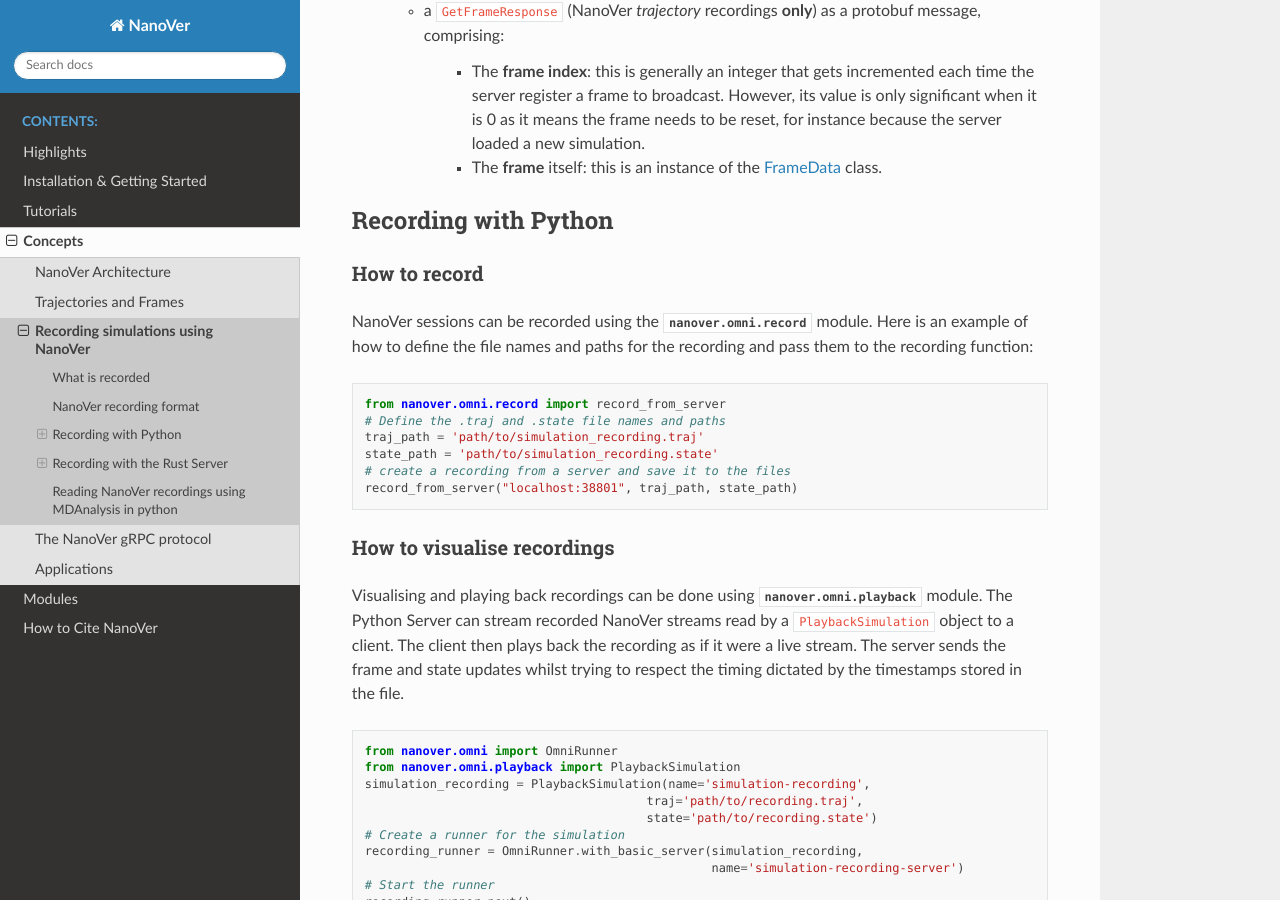
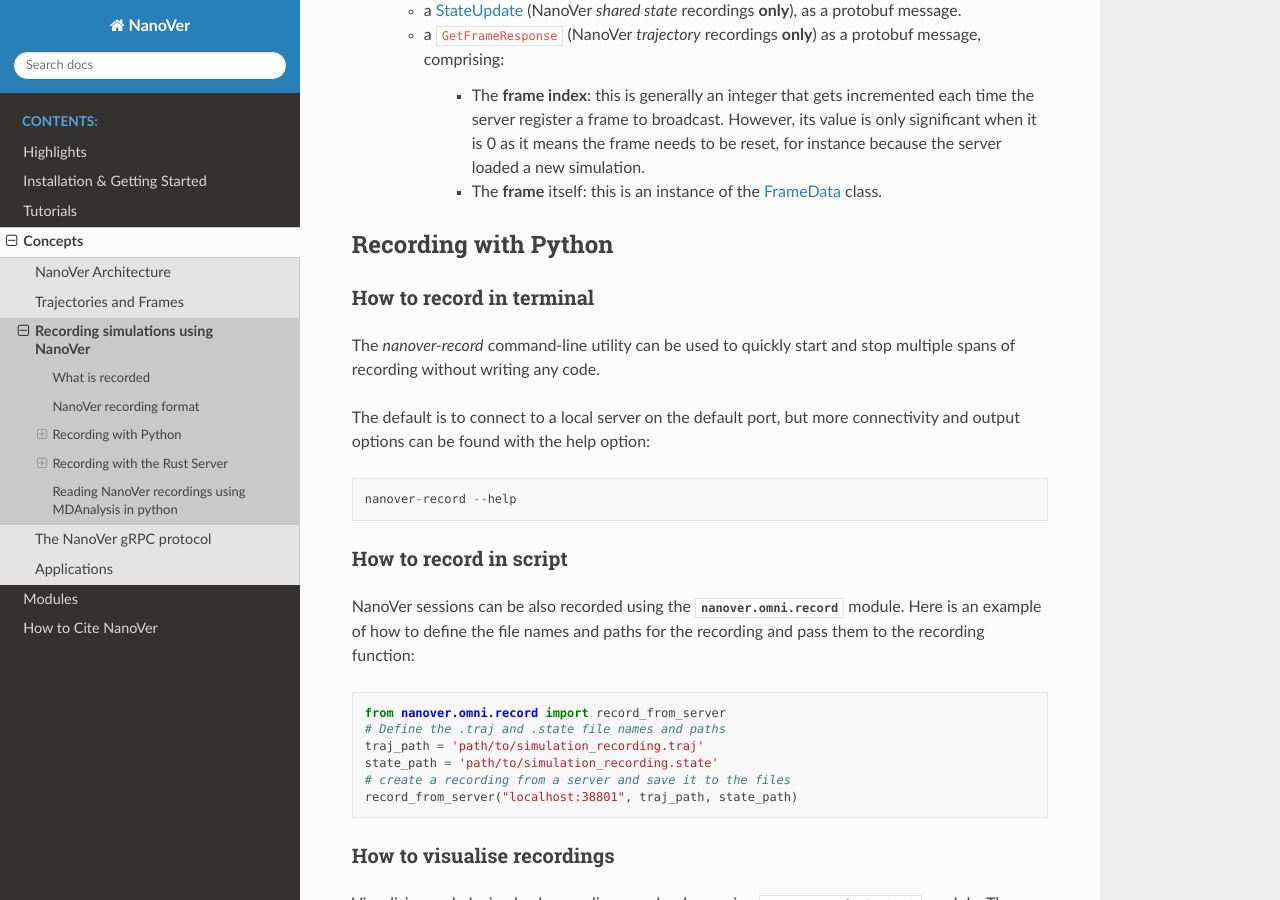
Before and after one commit to IRL2/nanover-docs, a Sphinx documentation site: the page built from source/concepts/recording.rst, in a window 1280 px wide and 900 px high, scrolled down 1554 px. Built offline with Sphinx 7.4.7 and the Read the Docs theme 3.1.0, drawn with Linux system fonts in a browser that asks for light colours; pages that are not in the unit, such as notebooks, are missing from menus; the version number could not be read and is left out; some of the changed text lies outside the part shown.

Commit message:
Basic docs for nanover-record

```diff
--- a/source/concepts/recording.rst
+++ b/source/concepts/recording.rst
@@ -63,10 +63,24 @@
 Recording with Python
 ---------------------
 
-How to record
-~~~~~~~~~~~~~
+How to record in terminal
+~~~~~~~~~~~~~~~~~~~~~~~~~
 
-NanoVer sessions can be recorded using the :mod:`nanover.omni.record` module.
+The `nanover-record` command-line utility can be used to quickly start and stop multiple spans of recording
+without writing any code.
+
+The default is to connect to a local server on the default port, but more connectivity and output options
+can be found with the help option:
+
+.. code-block::
+
+    nanover-record --help
+
+
+How to record in script
+~~~~~~~~~~~~~~~~~~~~~~~
+
+NanoVer sessions can be also recorded using the :mod:`nanover.omni.record` module.
 Here is an example of how to define the file names and paths for the recording and pass them to the recording function:
 
 .. code:: python
```
